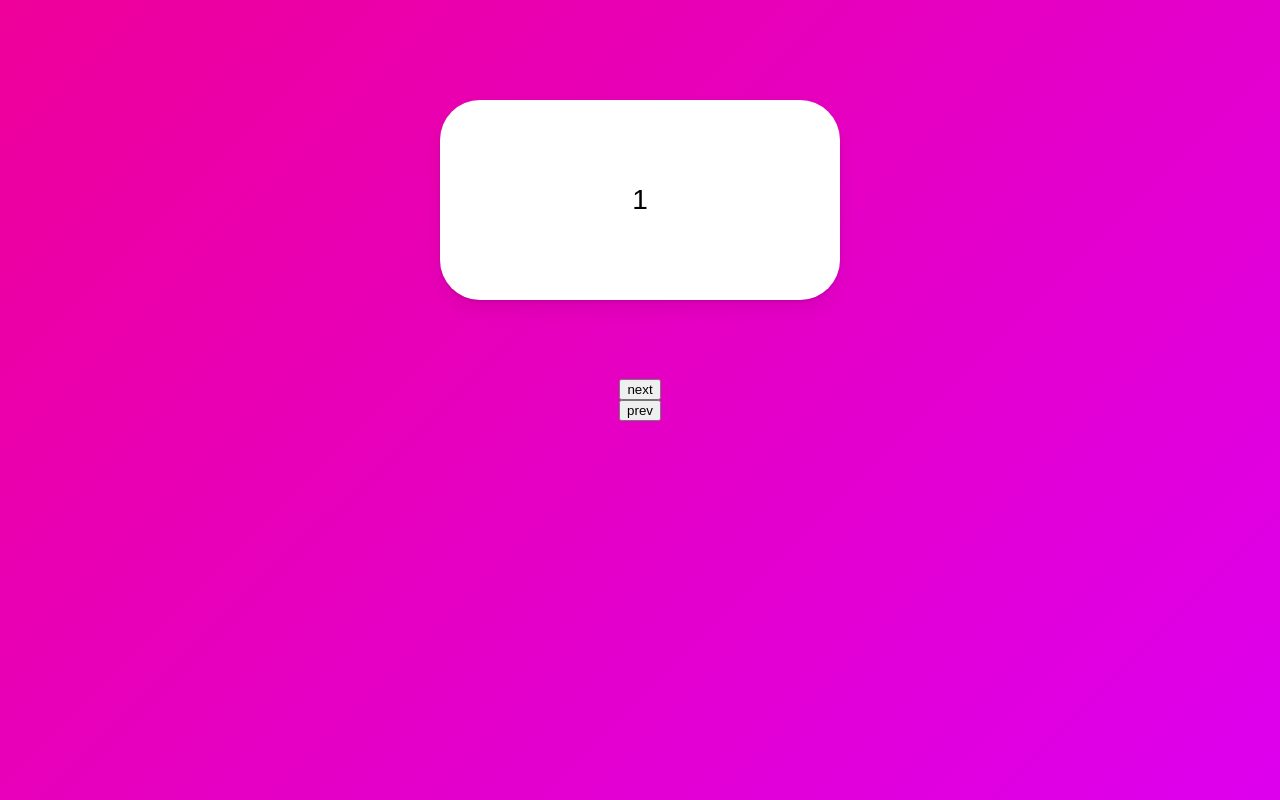
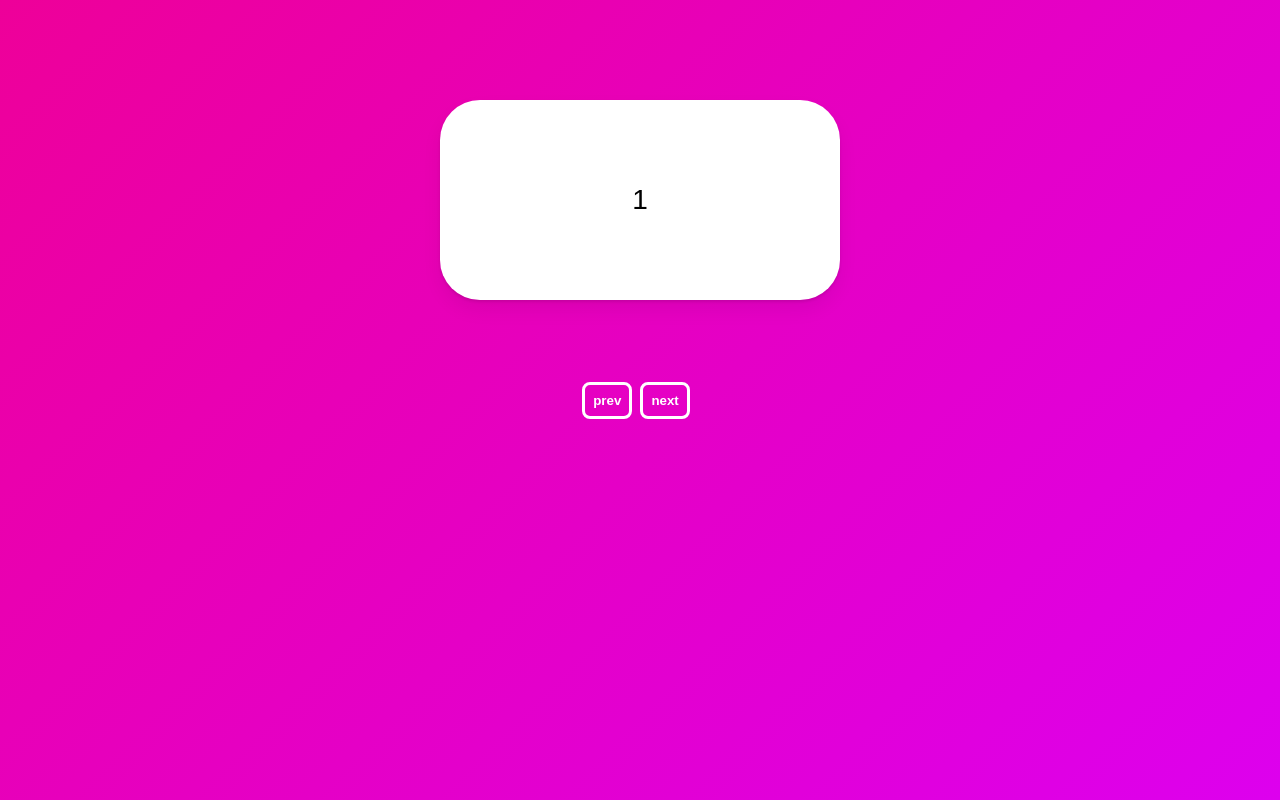
Before and after one commit to Typonote/FramerMotion, a React (Create React App) app: page / in a window 1280 px wide. Built offline with nearby package versions, Linux system fonts and the light colour scheme.

Commit message:
#11  Slider

```diff
--- a/src/App.tsx
+++ b/src/App.tsx
@@ -23,6 +23,23 @@ const Box = styled(motion.div)`
   align-items: center;
   font-size: 28px;
   box-shadow: 0 2px 3px rgba(0, 0, 0, 0.1), 0 10px 20px rgba(0, 0, 0, 0.06);
+`;
+
+const Btn = styled.button`
+  margin-right: 0.5rem;
+  padding: 0.5rem;
+  border-radius: 0.5rem;
+  border: none;
+  font-weight: 700;
+  cursor: pointer;
+  background-color: transparent;
+  border: 3px solid white;
+  color: white;
+
+  &:hover {
+    color: black;
+    background-color: white;
+  }
 `;
 
 const box = {
@@ -72,8 +89,10 @@ function App() {
           {visible}
         </Box>
       </AnimatePresence>
-      <button onClick={nextPlease}>next</button>
-      <button onClick={prevPlease}>prev</button>
+      <div>
+        <Btn onClick={prevPlease}>prev</Btn>
+        <Btn onClick={nextPlease}>next</Btn>
+      </div>
     </Wrapper>
   );
 }
```
